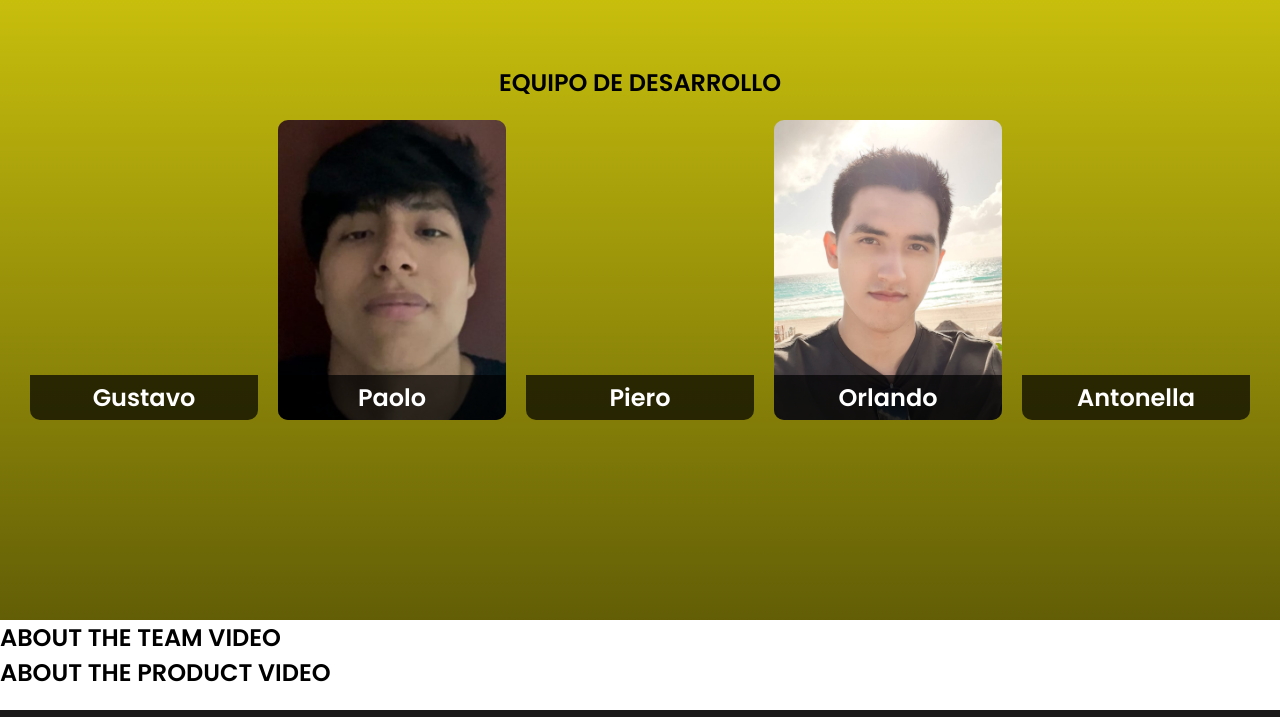
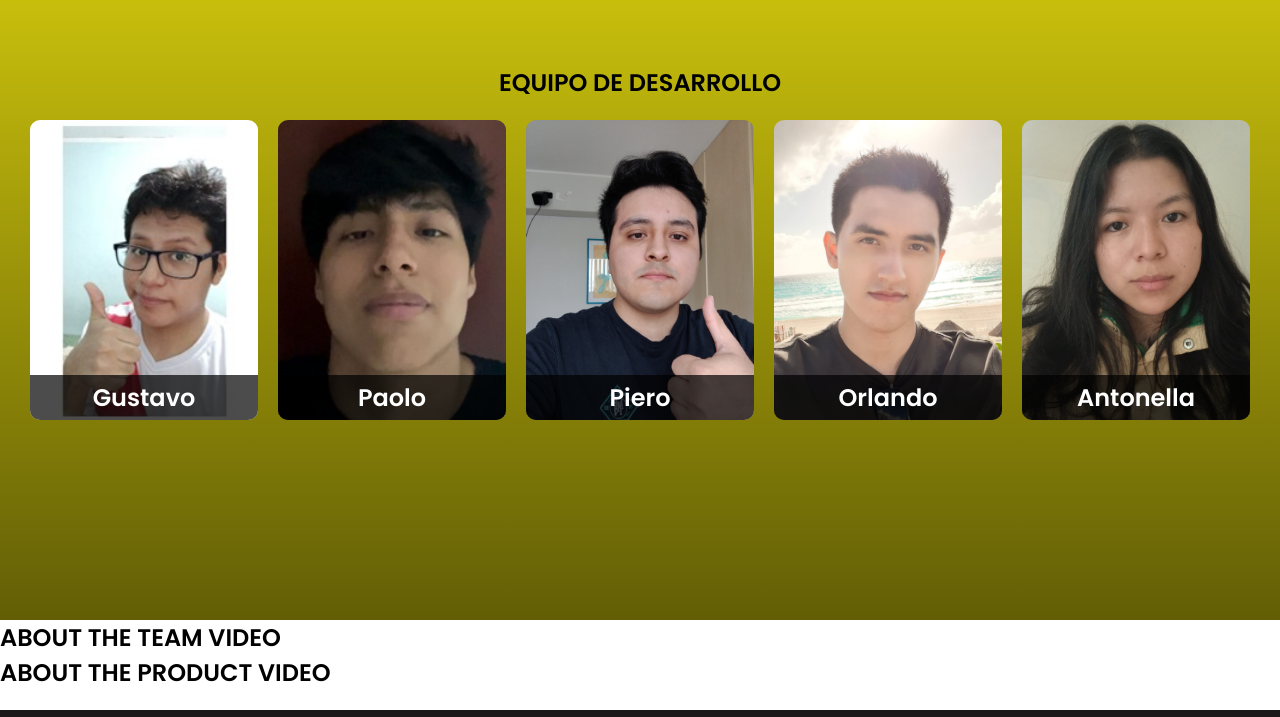
Before and after one commit to WebMindsG2/WebMinds-LandingPage, a plain HTML site: page esp.html in a window 1280 px wide. Shown: the part 3940-4657 px from the top of the page. Drawn offline with Linux system fonts and the light colour scheme.

Commit message:
fix: member photos added in landing page

```diff
--- a/esp.html
+++ b/esp.html
@@ -133,11 +133,11 @@
         <h1>EQUIPO DE DESARROLLO</h1>
 
         <div class="team-designer">
-            <div style="background-image: url('');"><h2>Gustavo</h2></div>
+            <div style="background-image: url('team-members/Gustavo.jpg');"><h2>Gustavo</h2></div>
             <div style="background-image: url('team-members/Paolo.jpg');"><h2>Paolo</h2></div>
-            <div style="background-image: url('');"><h2>Piero</h2></div>
+            <div style="background-image: url('team-members/Piero.jpg');"><h2>Piero</h2></div>
             <div style="background-image: url('team-members/Orlando.jpg');"><h2>Orlando</h2></div>
-            <div style="background-image: url('');"><h2>Antonella</h2></div>
+            <div style="background-image: url('team-members/Antonella.jpg');"><h2>Antonella</h2></div>
         </div>
 
     </section>
```
Also changed, not shown: index.html (+3 -3 lines).
